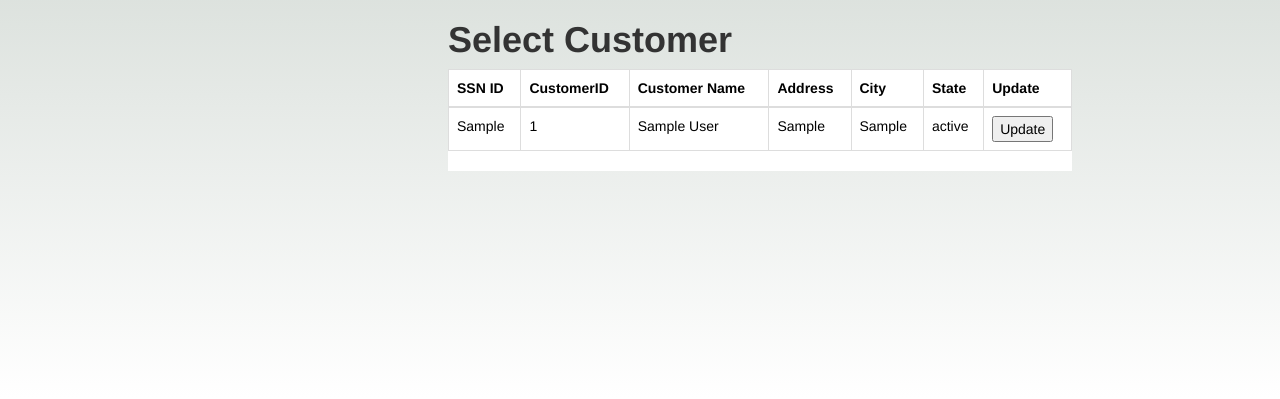
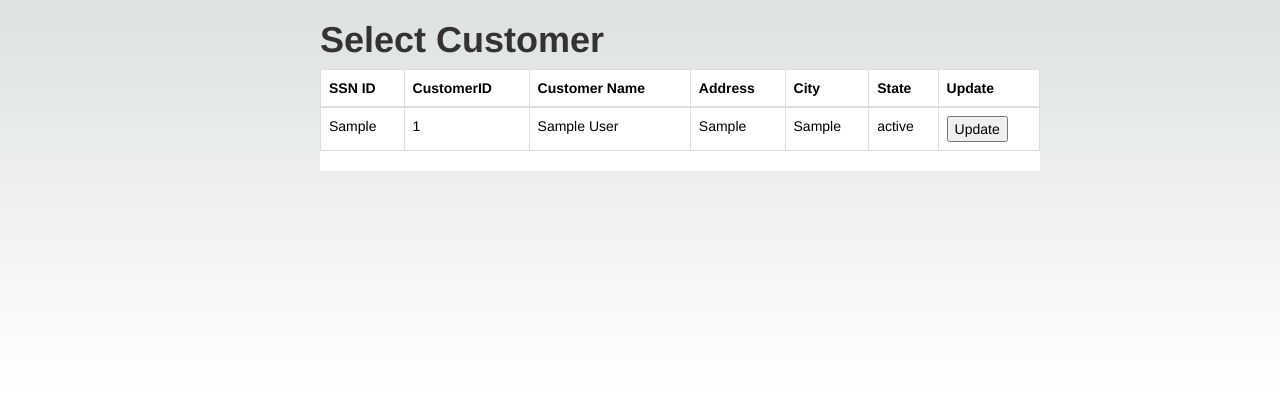
Before and after one commit to varshithrajbasa/RetailBanking, a Flask app: page /view_customer in a window 1280 px wide. Shown: the part 90-489 px from the top of the page. Run offline with Flask 2, Linux system fonts and the light colour scheme; tables that the repository leaves empty or names only in its code hold one stand-in row (values such as "Sample post"); some libraries are stand-ins or nearby versions.

Commit message:
Update styles.css

```diff
--- a/static/styles.css
+++ b/static/styles.css
@@ -30,7 +30,7 @@ footer>div {
 
 .content {
     min-height: 50vh;
-    margin-left: 35%;
+    margin-left: 25%;
 }
 
 
```
